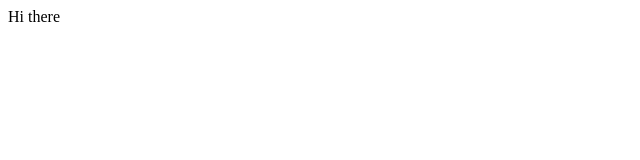
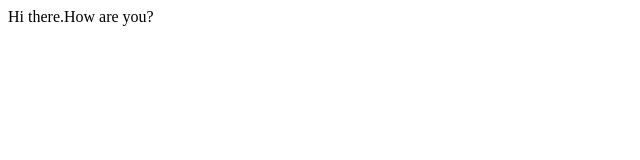
Before and after one commit to dklearnaws/awspractice, a plain HTML site: page index.html in a window 1280 px wide. Shown: the whole page, without its empty margins (0-640 px from the left). Drawn offline with Linux system fonts and the light colour scheme.

Commit message:
Update index.html

```diff
--- a/index.html
+++ b/index.html
@@ -1,6 +1,6 @@
 <html>
 	<head></head>
 	<body>
-		Hi there
+		Hi there.How are you?
 	</body>
 </html>
```
